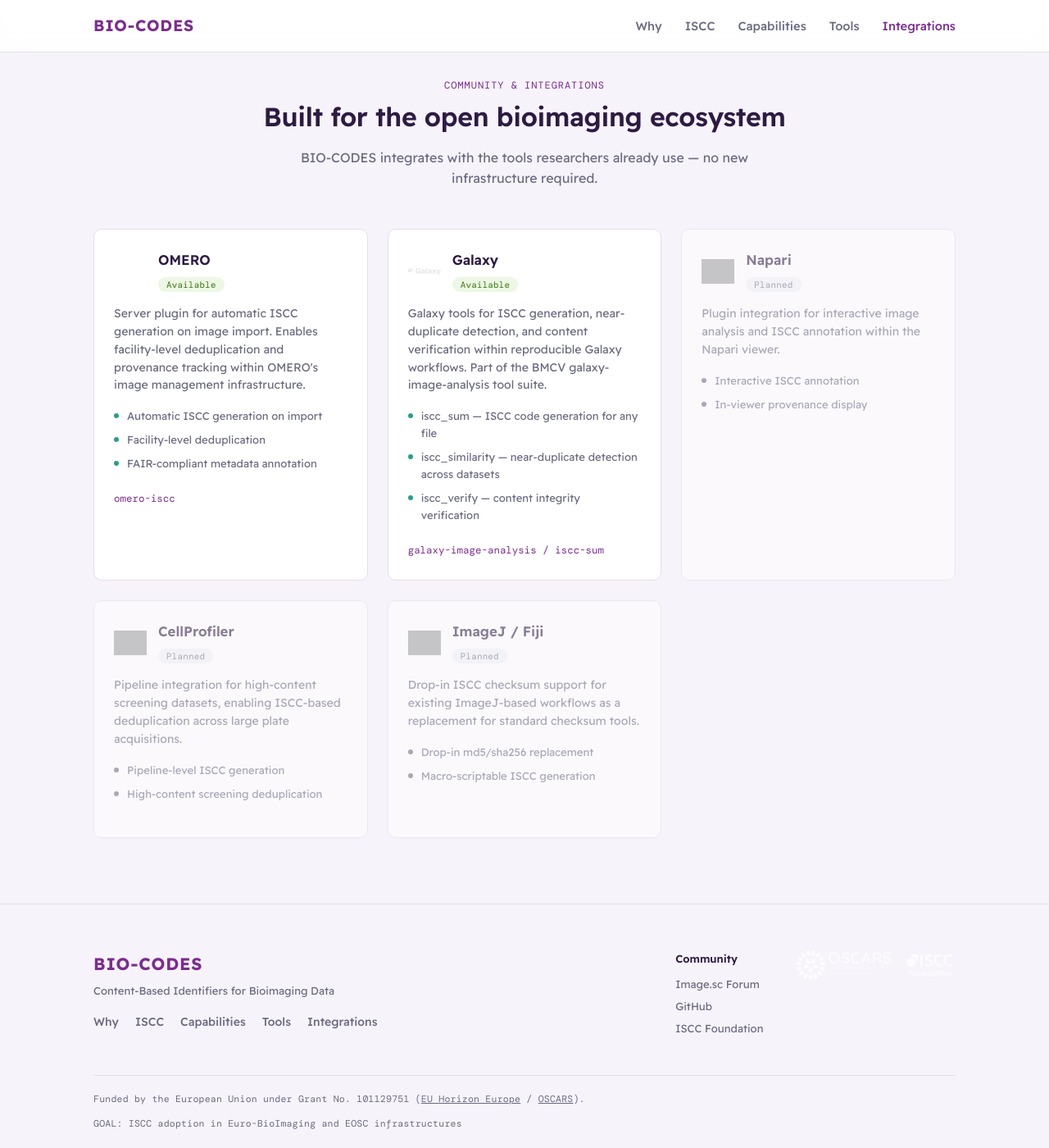
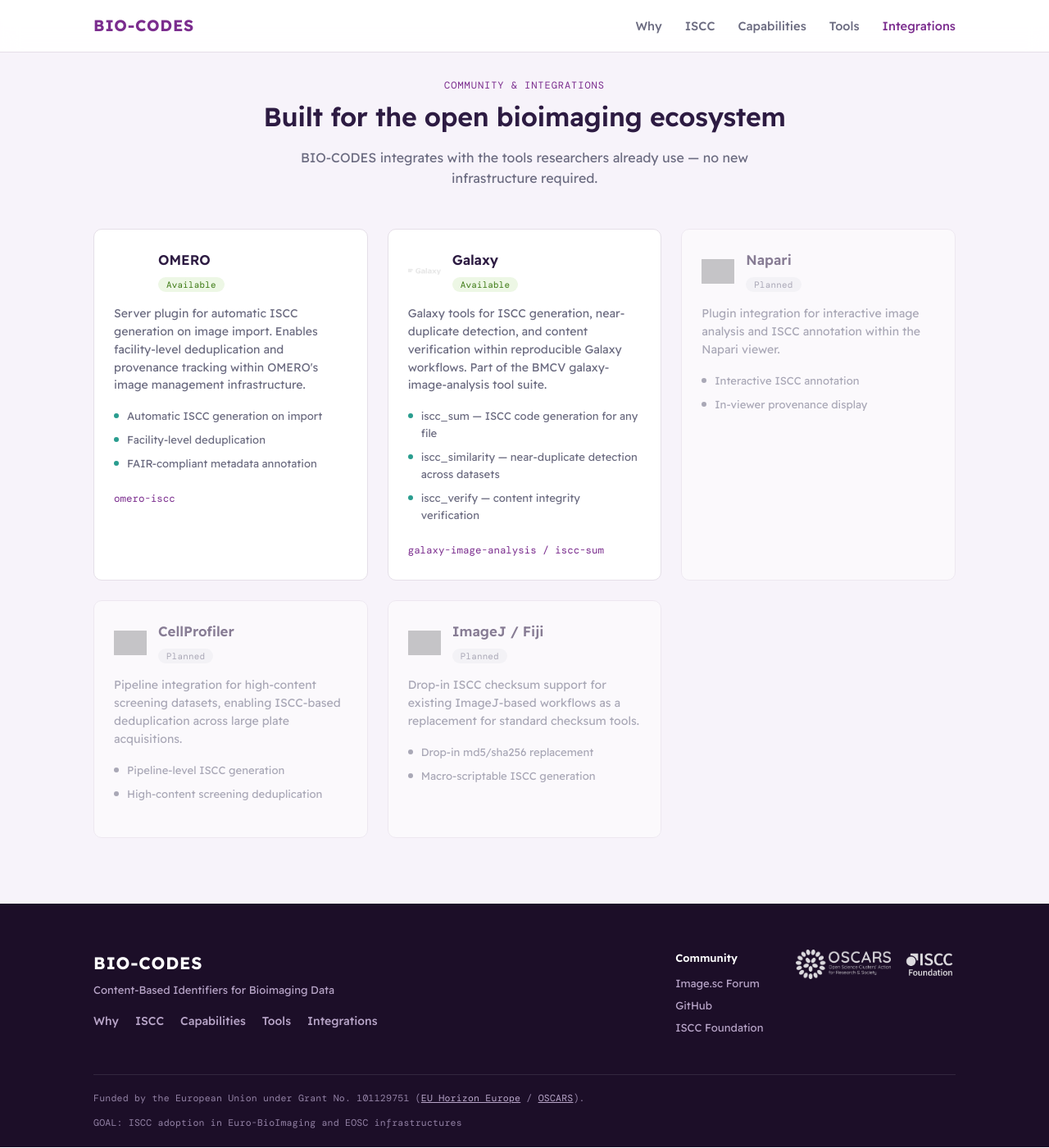
Before and after one commit to bio-codes/bio-codes.github.io, a Jekyll site: the page built from index.html, in a window 1280 px wide and 1400 px high, scrolled down 4482 px. Shown: the whole window at 82% size. Built offline with Jekyll 4.4.1, drawn with Linux system fonts in a browser that asks for light colours; grey boxes are pictures that could not be loaded.

Commit message:
Dark purple footer for logo visibility
Co-Authored-By: Claude Opus 4.6 <noreply@anthropic.com>

```diff
--- a/assets/css/style.css
+++ b/assets/css/style.css
@@ -748,9 +748,9 @@ ul {
 /* ── Footer ────────────────────────────────────────────────────── */
 .footer {
   padding: 56px 0 0;
-  border-top: 1px solid var(--color-border);
-  background: var(--color-bg-alt);
-  color: var(--color-text-light);
+  border-top: none;
+  background: #1c0e28;
+  color: #b8a5c8;
 }
 
 .footer-main {
@@ -768,19 +768,19 @@ ul {
 .footer-logo {
   font-size: 1.3rem;
   font-weight: 700;
-  color: var(--color-accent);
+  color: #ffffff;
   display: block;
   margin-bottom: 6px;
   letter-spacing: 0.04em;
 }
 
 .footer-logo:hover {
-  color: var(--color-accent-hover);
+  color: #c98adb;
 }
 
 .footer-tagline {
   font-size: 0.82rem;
-  color: var(--color-text-light);
+  color: #b8a5c8;
   margin-bottom: 16px;
 }
 
@@ -791,14 +791,14 @@ ul {
 }
 
 .footer-link {
-  color: var(--color-text-light);
+  color: #b8a5c8;
   font-size: 0.88rem;
   font-weight: 500;
   transition: color 0.2s;
 }
 
 .footer-link:hover {
-  color: var(--color-accent);
+  color: #c98adb;
 }
 
 .footer-right {
@@ -811,20 +811,20 @@ ul {
 .footer-community h4 {
   font-size: 0.82rem;
   font-weight: 600;
-  color: var(--color-dark-panel);
+  color: #ffffff;
   margin-bottom: 10px;
 }
 
 .footer-community a {
   display: block;
   font-size: 0.82rem;
-  color: var(--color-text-light);
+  color: #b8a5c8;
   margin-bottom: 6px;
   transition: color 0.2s;
 }
 
 .footer-community a:hover {
-  color: var(--color-accent);
+  color: #c98adb;
 }
 
 .footer-logos {
@@ -836,8 +836,9 @@ ul {
 .footer-logos img {
   height: 36px;
   width: auto;
-  opacity: 0.7;
+  opacity: 0.85;
   transition: opacity 0.2s;
+  filter: brightness(1.6);
 }
 
 .footer-logos img:hover {
@@ -845,7 +846,7 @@ ul {
 }
 
 .footer-bottom {
-  border-top: 1px solid var(--color-border);
+  border-top: 1px solid rgba(255, 255, 255, 0.1);
   padding: 20px 0;
   display: flex;
   justify-content: space-between;
@@ -858,17 +859,17 @@ ul {
 .footer-goal p {
   font-size: 0.72rem;
   font-family: var(--font-mono);
-  color: var(--color-text-light);
+  color: #9382a5;
   letter-spacing: 0.02em;
 }
 
 .footer-funding a {
-  color: var(--color-text-light);
+  color: #b8a5c8;
   text-decoration: underline;
 }
 
 .footer-funding a:hover {
-  color: var(--color-accent);
+  color: #c98adb;
 }
 
 /* ── Responsive ────────────────────────────────────────────────── */
```
